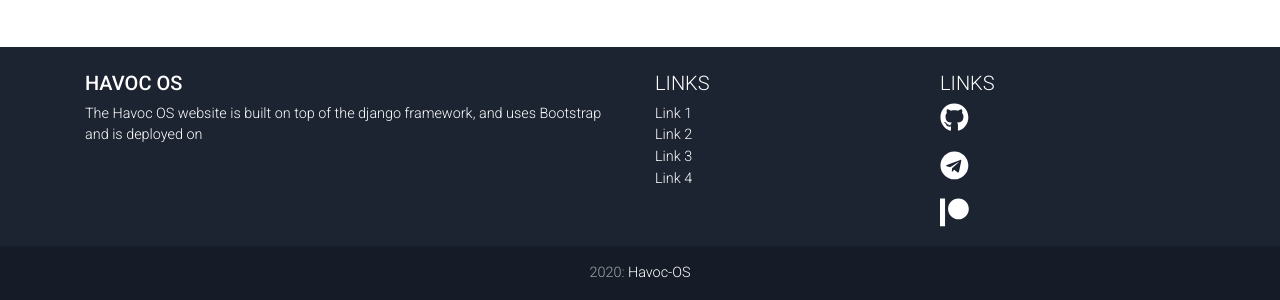
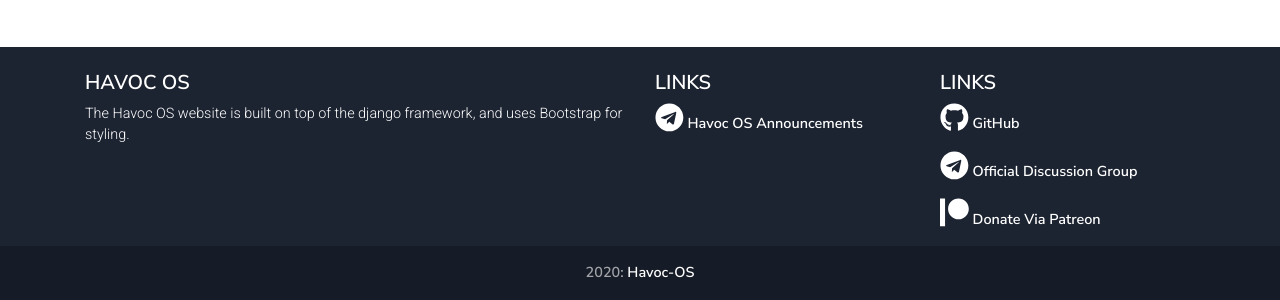
Before and after one commit to Arna-Maity/HavocOS-Web, a Django app: page / in a window 1280 px wide. Shown: the part 3320-3620 px from the top of the page. Run offline with Django 3.2, Linux system fonts and the light colour scheme; some libraries are stand-ins or nearby versions.

Commit message:
Minor bug fix, switched to system-wide Nunito-sans font.

```diff
--- a/HavocOS_Web/HavocOS_Web/urls.py
+++ b/HavocOS_Web/HavocOS_Web/urls.py
@@ -15,8 +15,13 @@ Including another URLconf
 """
 from django.contrib import admin
 from django.urls import path, include
+from havochome import views as home_views
 
 urlpatterns = [
     path('admin/', admin.site.urls),
     path('', include('havochome.urls')),
+    #path('', home_views.home, name='havoc_home'),
+    #path('about/', home_views.about, name='havoc_about'),
+    #path('downloads/', home_views.downloads, name='havoc_downloads'),
+    #path('downloads/<slug:a_ver>', home_views.downloads, name='havoc_downloads_ver')
 ]
--- a/HavocOS_Web/havochome/templates/havochome/base.html
+++ b/HavocOS_Web/havochome/templates/havochome/base.html
@@ -24,13 +24,15 @@
   <link href="{% static '/havochome/css/brands.css' %}" rel="stylesheet">
   <link href="{% static '/havochome/css/solid.css' %}" rel="stylesheet">
   <link href="https://fonts.googleapis.com/css2?family=Lobster&display=swap" rel="stylesheet">
+  <link href="https://fonts.googleapis.com/css2?family=Nunito+Sans:wght@600&display=swap" rel="stylesheet">
 
   <!-- add icon link -->
   <link rel = "icon" href =  "static 'havochome/assets/havoc_logo.ico'" type = "image/x-icon">
 
   <style>
       .flob{
-        font-family: 'Lobster', cursive;
+        /*font-family: 'Lobster', cursive;*/
+        font-family: 'Nunito Sans', sans-serif;
       }
   </style>
 
@@ -73,7 +75,7 @@
                             </a>
                         </li> -->
                         <li class="nav-item">
-                            <a class="nav-link flob" style="font-size: large" href="about/">About Us</a>
+                            <a class="nav-link flob" style="font-size: large" href="{% url 'havoc_about' %}">About Us</a>
                         </li>
                       <!--   <li class="nav-item">
                             <a class="nav-link" href="#">Pricing</a>
@@ -133,8 +135,8 @@
       <div class="col-md-6 mt-md-0 mt-3">
 
         <!-- Content -->
-        <h5 class="text-uppercase"><strong>Havoc OS</strong></h5>
-        <p>The Havoc OS website is built on top of the django framework, and uses Bootstrap and is deployed on </p>
+        <h5 class="text-uppercase flob"><strong>Havoc OS</strong></h5>
+        <p>The Havoc OS website is built on top of the django framework, and uses Bootstrap for styling. </p>
 
       </div>
       <!-- Grid column -->
@@ -145,20 +147,11 @@
       <div class="col-md-3 mb-md-0 mb-3">
 
           <!-- Links -->
-          <h5 class="text-uppercase">Links</h5>
+          <h5 class="text-uppercase flob">Links</h5>
 
           <ul class="list-unstyled">
             <li>
-              <a href="#!">Link 1</a>
-            </li>
-            <li>
-              <a href="#!">Link 2</a>
-            </li>
-            <li>
-              <a href="#!">Link 3</a>
-            </li>
-            <li>
-              <a href="#!">Link 4</a>
+              <a href="https://t.me/Havoc_OS" class="flob"><i class="fab fa-telegram fa-2x"></i> Havoc OS Announcements</a>
             </li>
           </ul>
 
@@ -169,17 +162,17 @@
         <div class="col-md-3 mb-md-0 mb-3">
 
           <!-- Links -->
-           <h5 class="text-uppercase">Links</h5>
+           <h5 class="text-uppercase flob">Links</h5>
 
           <ul class="list-unstyled">
             <li class="mb-3">
-              <a href="https://github.com/Havoc-OS"><i class="fab fa-github fa-2x"></i></a>
+              <a href="https://github.com/Havoc-OS" class="flob"><i class="fab fa-github fa-2x"></i>   GitHub </a>
             </li>
             <li class="mb-3">
-              <a href="https://t.me/havocofficial"><i class="fab fa-telegram fa-2x"></i></a>
+              <a href="https://t.me/havocofficial" class="flob"><i class="fab fa-telegram fa-2x"></i>   Official Discussion Group </a>
             </li>
             <li class="mb-3">
-              <a href="https://www.patreon.com/HavocOS"><i class="fab fa-patreon fa-2x"></i></a>
+              <a href="https://www.patreon.com/HavocOS" class="flob"><i class="fab fa-patreon fa-2x"></i>   Donate Via Patreon </a>
             </li>
           </ul>
 
@@ -193,8 +186,8 @@
   <!-- Footer Links -->
 
   <!-- Copyright -->
-  <div class="footer-copyright text-center py-3">2020:
-    <a href="https://github.com/Havoc-OS">Havoc-OS</a>
+  <div class="footer-copyright text-center py-3 flob">2020:
+    <a href="https://github.com/Havoc-OS" class="flob">Havoc-OS</a>
   </div>
   <!-- Copyright -->
 
--- a/HavocOS_Web/havochome/templates/havochome/home.html
+++ b/HavocOS_Web/havochome/templates/havochome/home.html
@@ -7,13 +7,13 @@
                     <div class="mask rgba-blue-strong">
                         <div class="container">
                         <!-- Heading -->
-                          <h2 class="display-4 font-weight-bold white-text pt-5 mb-2"><strong>Welcome to Havoc OS</strong></h2>
+                          <h2 class="display-4 flob font-weight-bold white-text pt-5 mb-2"><strong>Welcome to Havoc OS</strong></h2>
 
                           <!-- Divider -->
                           <hr class="hr-light">
 
                           <!-- Description -->
-                          <h4 class="white-text my-4">Havoc-OS is a custom ROM based on AOSP, inspired by Google Pixel. With a refined Material Design 2 UI and lots of exciting features.</h4>
+                          <h4 class="white-text flob my-4">Havoc-OS is a custom ROM based on AOSP, inspired by Google Pixel. With a refined Material Design 2 UI and lots of exciting features.</h4>
                           <button type="button" onClick="document.getElementById('features').scrollIntoView();" class="btn purple-gradient">Explore    <i class="fas fa-angle-double-down"></i></button>
                           </div>
                     </div>
@@ -44,9 +44,9 @@
 
         <!--Grid column-->
         <div class="col-md-5 mb-5">
-            <h2 class="white-text"><strong>Features</strong></h2>
+            <h2 class="white-text flob"><strong>Features</strong></h2>
             <hr>
-            <p>Lorem ipsum dolor sit amet, consectetur adipisicing elit. Blanditiis pariatur quod ipsum atque quam dolorem
+            <p class="flob">Lorem ipsum dolor sit amet, consectetur adipisicing elit. Blanditiis pariatur quod ipsum atque quam dolorem
                 voluptate officia sunt placeat consectetur alias fugit cum praesentium ratione sint mollitia, perferendis
                 natus quaerat!</p>
 
@@ -61,9 +61,9 @@
 
                 <!--Grid column-->
                 <div class="col-md-5 mb-5">
-                        <h2 class="text-dark"><strong>Features</strong></h2>
+                        <h2 class="text-dark flob"><strong>Features</strong></h2>
                         <hr>
-                        <p>Lorem ipsum dolor sit amet, consectetur adipisicing elit. Blanditiis pariatur quod ipsum atque quam dolorem
+                        <p class="flob">Lorem ipsum dolor sit amet, consectetur adipisicing elit. Blanditiis pariatur quod ipsum atque quam dolorem
                             voluptate officia sunt placeat consectetur alias fugit cum praesentium ratione sint mollitia, perferendis
                             natus quaerat!</p>
 
@@ -96,9 +96,9 @@
 
         <!--Grid column-->
         <div class="col-md-5 mb-5">
-            <h2><strong>Customizations</strong></h2>
+            <h2 class="flob"><strong>Customizations</strong></h2>
             <hr>
-            <p>Lorem ipsum dolor sit amet, consectetur adipisicing elit. Blanditiis pariatur quod ipsum atque quam dolorem
+            <p class="flob">Lorem ipsum dolor sit amet, consectetur adipisicing elit. Blanditiis pariatur quod ipsum atque quam dolorem
                 voluptate officia sunt placeat consectetur alias fugit cum praesentium ratione sint mollitia, perferendis
                 natus quaerat!</p>
             <a href="{% url 'havoc_downloads' %}" class="btn blue-gradient">Download now!</a>
@@ -114,7 +114,7 @@
 
         <!--Grid column-->
         <div class="col-lg-4 col-md-12 mb-4">
-            <h3 class=""><strong>Screenshots</strong></h3>
+            <h3 class="flob"><strong>Screenshots</strong></h3>
         </div>
         <!--Grid column-->
     </div>
--- a/HavocOS_Web/havochome/views.py
+++ b/HavocOS_Web/havochome/views.py
@@ -22,6 +22,7 @@ def downloads(request):
     for i in range(len(Device.objects.all())):
         tmp = {}
         dev = json.loads(requests.get(Device.objects.get(id=(i+1)).link).content,encoding='utf-8-sig')
+        tmp['vendor'] = dev['vendor']
         tmp['name'] = dev['name']
         tmp['img'] = dev['image']
         tmp['links'] = Device.objects.get(id=(i+1))
```
